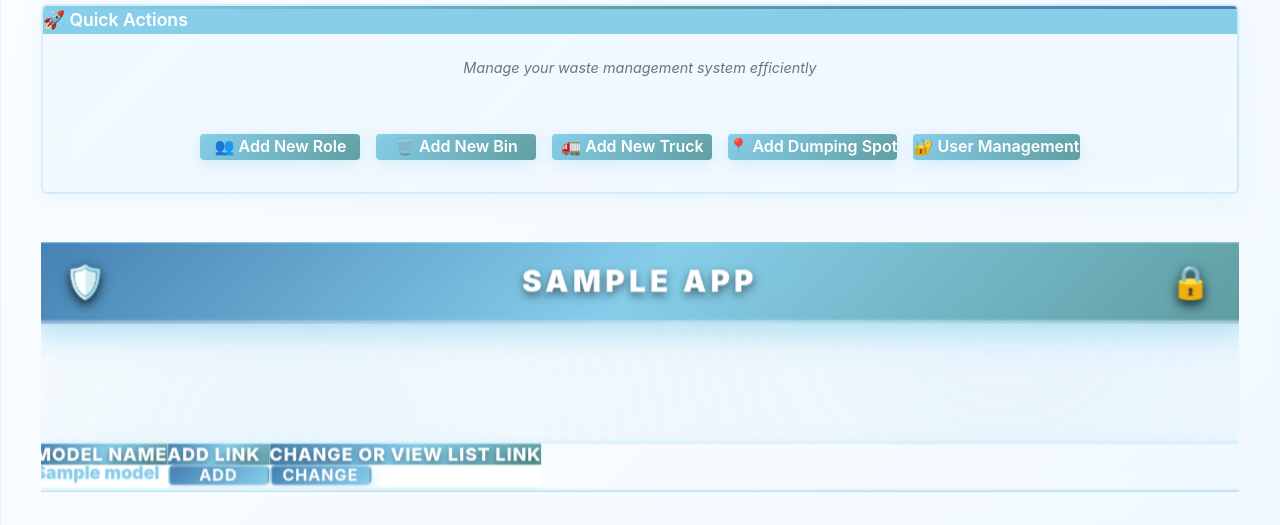
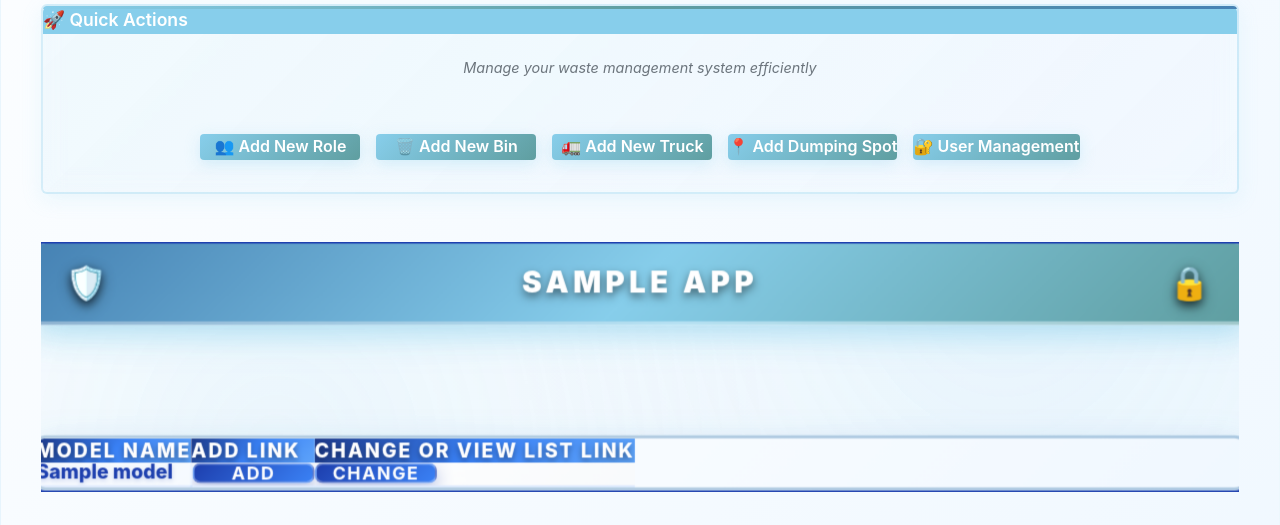
Before and after one commit to jamstanleyambe/smart-waste-management-main, a Django app: template templates/admin/index.html in a window 1280 px wide. Shown: the part 877-1402 px from the top of the page. Run offline with Django 4.2, Linux system fonts and the light colour scheme; the template is opened without the code that fills it: most values are stand-ins (such as "Sample title", 1, 10 or a date in 2020).

Commit message:
🎨 Enhanced Authentication Table Colors & Spacing - Premium Design
✨ Enhanced Table Styling:
- Improved color scheme with deeper blues (#1e40af, #3b82f6, #60a5fa)
- Increased padding throughout (2rem 2.5rem for cells, 2rem 2.5rem for headers)
- Enhanced table container with 3px border and better shadows
- Improved table headers with larger fonts (1.2rem) and better gradients
- Enhanced table cells with gradient backgrounds and better transitions
- Improved hover effects with larger transforms and better shadows
- Enhanced model name styling with special background and border
- Improved action buttons with larger padding (1rem 2rem) and better colors
- Enhanced module container with 4px border, 2rem padding, and 16px border-radius
- Better spacing throughout with increased margins and padding
- Premium color palette with professional blue gradients
- Enhanced visual hierarchy with better typography and spacing

🎯 Result: Authentication table now has premium colors, generous spacing, and professional appearance that's not tight to the edges

```diff
--- a/templates/admin/base_site.html
+++ b/templates/admin/base_site.html
@@ -436,15 +436,17 @@
 
     /* Special styling for Authentication and Authorization section */
     .app-list .module:first-child {
-        border: 3px solid var(--primary-color);
-        box-shadow: 0 10px 30px rgba(135, 206, 235, 0.25);
-        background: linear-gradient(135deg, rgba(255, 255, 255, 0.98) 0%, rgba(240, 248, 255, 0.98) 100%);
+        border: 4px solid #1e40af;
+        box-shadow: 0 15px 40px rgba(30, 64, 175, 0.25);
+        background: linear-gradient(135deg, rgba(255, 255, 255, 0.98) 0%, rgba(248, 250, 252, 0.98) 100%);
         transform: scale(1.02);
         position: relative;
         z-index: 2;
-        margin: 2rem auto;
-        max-width: 800px;
+        margin: 3rem auto;
+        max-width: 900px;
         width: 100%;
+        padding: 2rem;
+        border-radius: 16px;
     }
 
     .app-list .module:first-child h2 {
@@ -611,39 +613,50 @@
     /* Special styling for the first module (Authentication) table */
     .app-list .module:first-child table {
         background: linear-gradient(135deg, rgba(255, 255, 255, 0.98) 0%, rgba(240, 248, 255, 0.98) 100%);
-        border: 2px solid rgba(135, 206, 235, 0.3);
-        box-shadow: 0 8px 25px rgba(135, 206, 235, 0.2);
+        border: 3px solid rgba(70, 130, 180, 0.4);
+        box-shadow: 0 12px 35px rgba(70, 130, 180, 0.25);
+        margin: 2rem 0;
+        border-radius: 12px;
+        overflow: hidden;
+        padding: 1rem;
     }
 
     .app-list .module:first-child th {
-        background: linear-gradient(135deg, #4682b4 0%, var(--primary-color) 50%, #5f9ea0 100%);
+        background: linear-gradient(135deg, #1e3a8a 0%, #3b82f6 50%, #60a5fa 100%);
+        font-size: 1.2rem;
+        font-weight: 800;
+        padding: 2rem 2.5rem;
+        text-shadow: 0 3px 6px rgba(0, 0, 0, 0.4);
+        color: white;
+        text-transform: uppercase;
+        letter-spacing: 0.1em;
+    }
+
+    .app-list .module:first-child td {
+        padding: 2rem 2.5rem;
         font-size: 1.1rem;
-        font-weight: 800;
-        padding: 1.5rem 2rem;
-        text-shadow: 0 3px 6px rgba(0, 0, 0, 0.4);
-    }
-
-    .app-list .module:first-child td {
-        padding: 1.5rem 2rem;
-        font-size: 1rem;
         font-weight: 700;
-        background: rgba(255, 255, 255, 0.9);
-        border-bottom: 2px solid rgba(135, 206, 235, 0.2);
+        background: linear-gradient(135deg, rgba(255, 255, 255, 0.95) 0%, rgba(248, 250, 252, 0.95) 100%);
+        border-bottom: 2px solid rgba(59, 130, 246, 0.15);
+        transition: all 0.4s ease;
     }
 
     .app-list .module:first-child tr:hover td {
-        background: linear-gradient(135deg, rgba(135, 206, 235, 0.15) 0%, rgba(240, 248, 255, 0.2) 100%);
-        transform: translateX(8px) scale(1.02);
-        box-shadow: 0 4px 12px rgba(135, 206, 235, 0.3);
+        background: linear-gradient(135deg, rgba(59, 130, 246, 0.1) 0%, rgba(147, 197, 253, 0.15) 100%);
+        transform: translateX(10px) scale(1.03);
+        box-shadow: 0 6px 20px rgba(59, 130, 246, 0.25);
+        border-left: 4px solid #3b82f6;
     }
 
     /* Special styling for model names in Authentication table */
     .app-list .module:first-child td:first-child {
         font-weight: 800;
-        color: var(--primary-color);
-        font-size: 1.1rem;
-        text-shadow: 0 1px 2px rgba(135, 206, 235, 0.3);
+        color: #1e40af;
+        font-size: 1.2rem;
+        text-shadow: 0 2px 4px rgba(30, 64, 175, 0.2);
         position: relative;
+        background: linear-gradient(135deg, rgba(59, 130, 246, 0.05) 0%, rgba(147, 197, 253, 0.08) 100%);
+        border-right: 2px solid rgba(59, 130, 246, 0.1);
     }
 
     .app-list .module:first-child td:first-child::before {
@@ -685,32 +698,32 @@
 
     /* Enhanced styling for table links in Authentication section */
     .app-list .module:first-child a {
-        font-size: 1rem;
-        padding: 0.75rem 1.5rem;
-        border-radius: 6px;
-        background: linear-gradient(135deg, #4682b4 0%, var(--primary-color) 100%);
+        font-size: 1.1rem;
+        padding: 1rem 2rem;
+        border-radius: 8px;
+        background: linear-gradient(135deg, #1e40af 0%, #3b82f6 100%);
         color: white;
         text-decoration: none;
         transition: all 0.4s ease;
-        box-shadow: 0 4px 12px rgba(135, 206, 235, 0.4);
+        box-shadow: 0 6px 16px rgba(30, 64, 175, 0.3);
         font-weight: 700;
         position: relative;
         overflow: hidden;
-        margin: 0.5rem;
+        margin: 0.75rem;
         display: inline-block;
-        min-width: 100px;
+        min-width: 120px;
         text-align: center;
         text-transform: uppercase;
-        letter-spacing: 0.05em;
-        border: 2px solid rgba(255, 255, 255, 0.2);
+        letter-spacing: 0.08em;
+        border: 2px solid rgba(255, 255, 255, 0.3);
     }
 
     .app-list .module:first-child a:hover {
-        background: linear-gradient(135deg, var(--primary-color) 0%, #5f9ea0 100%);
-        transform: translateY(-3px) scale(1.05);
-        box-shadow: 0 8px 20px rgba(135, 206, 235, 0.6);
-        border-color: rgba(255, 255, 255, 0.4);
-        text-shadow: 0 2px 4px rgba(0, 0, 0, 0.3);
+        background: linear-gradient(135deg, #3b82f6 0%, #60a5fa 100%);
+        transform: translateY(-4px) scale(1.08);
+        box-shadow: 0 12px 25px rgba(59, 130, 246, 0.5);
+        border-color: rgba(255, 255, 255, 0.5);
+        text-shadow: 0 3px 6px rgba(0, 0, 0, 0.4);
     }
 
     .app-list .module a::before {
```
